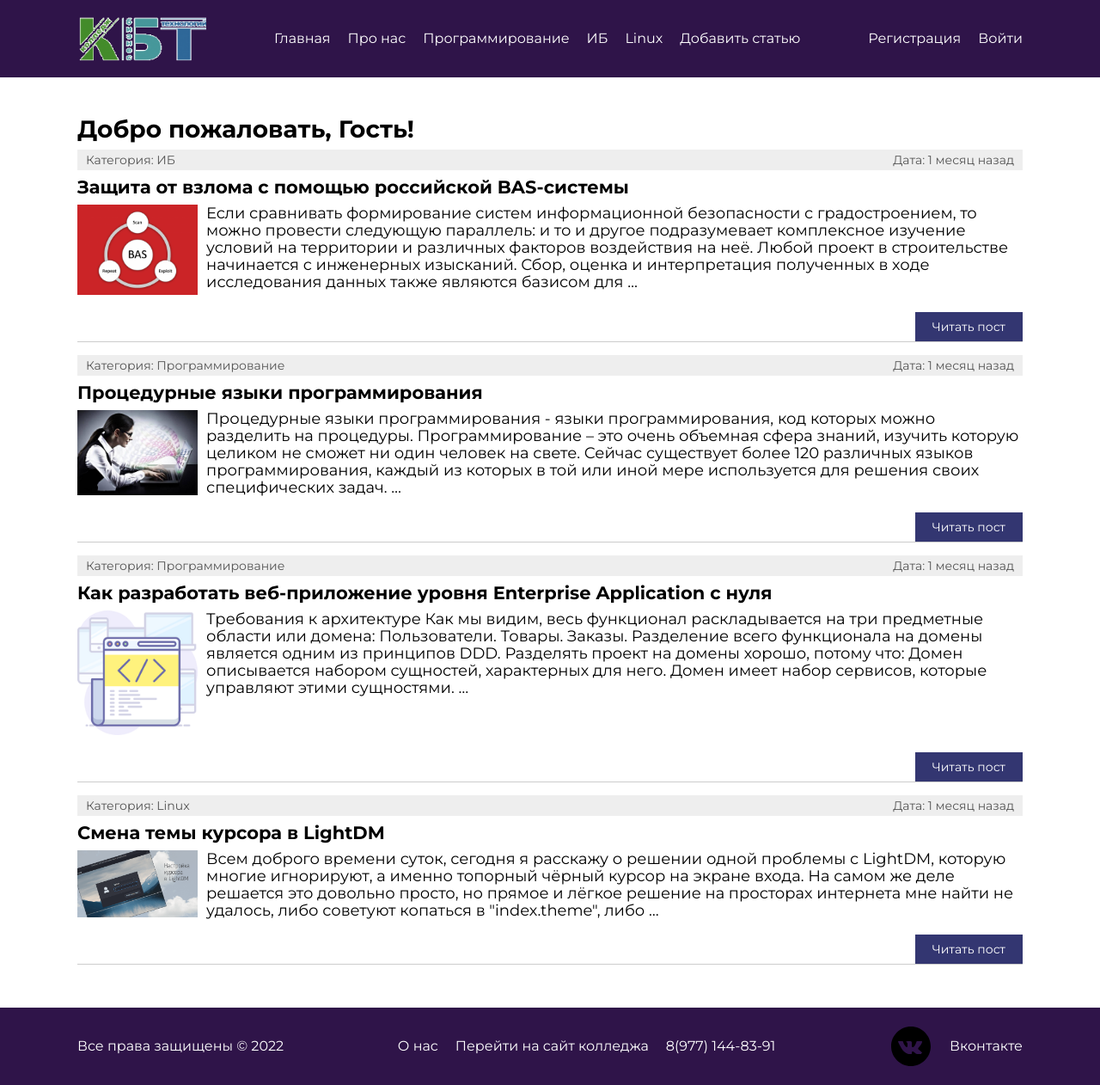
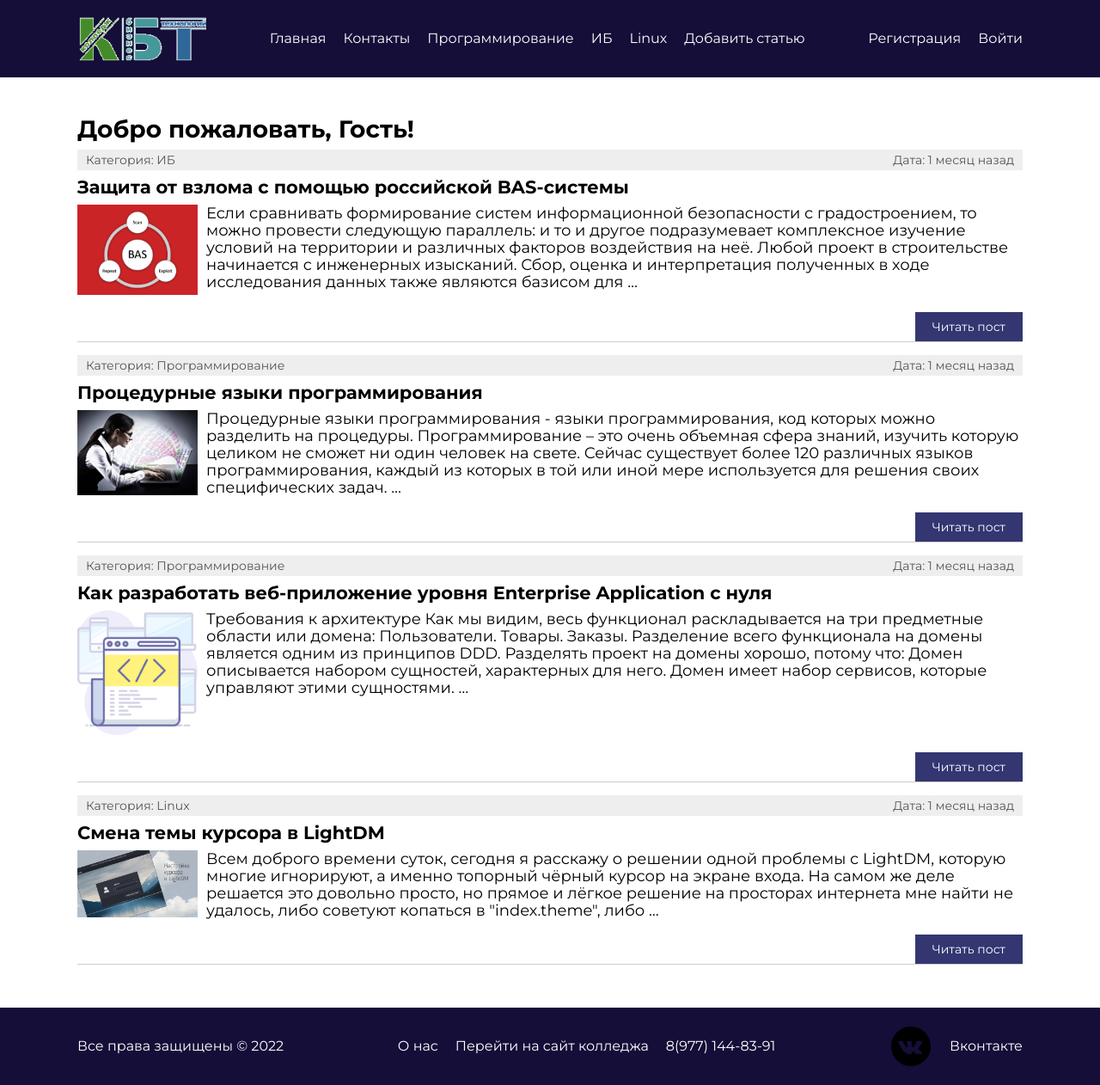
Before and after one commit to ruslan099/django_blog, a Django app: page / in a window 1280 px wide. Shown: the whole page at 86% size. Run offline with Django 4.2, Linux system fonts and the light colour scheme; data comes from the database, SQL or seed files in the repository; both versions use the stored data as it was after the commit.

Commit message:
04.07.2022

```diff
--- a/blog_project/blog_app/static/blog_app/css/styles.css
+++ b/blog_project/blog_app/static/blog_app/css/styles.css
@@ -380,7 +380,7 @@ pre {
 /* =================================================================================================================== */
 /* #77608d */
 .header{
-    background-color: #2f1449;
+    background-color: #140e38;
     padding: 10px 0;
 }
 .header-row{
@@ -447,7 +447,7 @@ pre {
 /* =================================================================================================================== */
 
 .footer{
-    background-color: #2f1449;
+    background-color: #140e38;
     padding: 20px 0;
 }
 .footer-row{
--- a/blog_project/blog_app/templates/blog_app/base.html
+++ b/blog_project/blog_app/templates/blog_app/base.html
@@ -20,7 +20,7 @@
                         <nav class="header-menu">
                             <ul class="header-list">
                                 <li class="list-item-header"><a class="item-link" href="{% url 'main' %}">Главная</a></li>
-                                <li class="list-item-header"><a class="item-link" href="{% url 'about' %}">Про нас</a></li>
+                                <li class="list-item-header"><a class="item-link" href="{% url 'about' %}">Контакты</a></li>
                                 {% for c in cats %}
                                 <li class="list-item-header"><a class="item-link" href="{% url 'category' c.slug %}">{{ c.name }}</a></li>
                                 {% endfor %}
```
Also changed, not shown: blog_project/blog_project/settings.py (+14 -2 lines), blog_project/db.sqlite3.
